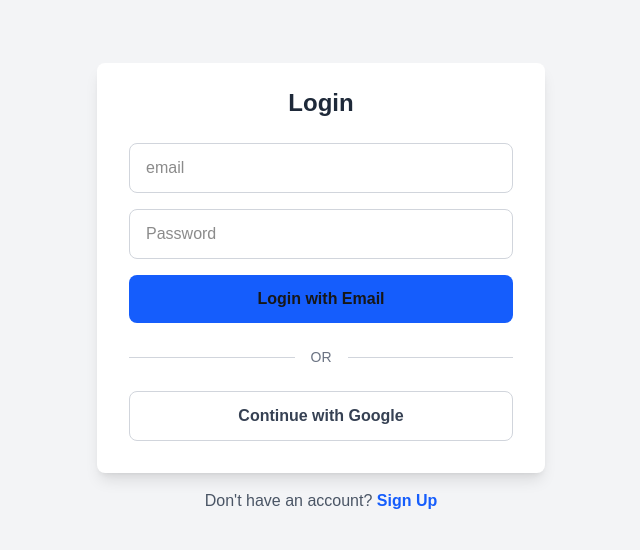
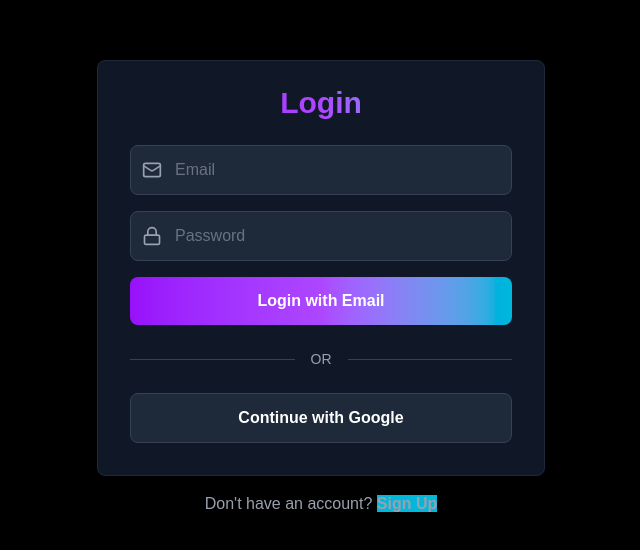
Before and after one commit to alfredscyriac/Receiptify, a Next.js app: page /login in a window 1280 px wide. Shown: the part 112-662 px from the top of the page, without its empty margins (319-959 px from the left). Built offline with nearby package versions, Linux system fonts and the light colour scheme; no server answers.

Commit message:
Update: Update UI and color scheme of authentication pages to match landing page

```diff
--- a/components/Auth/LoginForm.jsx
+++ b/components/Auth/LoginForm.jsx
@@ -1,6 +1,7 @@
 import { useState } from 'react'
 import { createClient } from '@/lib/utils/supabasecomp'
 import { useRouter } from 'next/router'
+import { Mail, Lock } from 'lucide-react'
 
 export default function LoginForm(){
     const [email, setEmail] = useState('')
@@ -47,31 +48,33 @@ export default function LoginForm(){
 
     return (
         <div className='w-full max-w-md mx-auto'>
-            <div className='bg-white shadow-lg rounded-lg px-8 pt-6 pb-8 mb-4'>
-                <h2 className='text-2xl font-bold text-center mb-6 text-gray-800'>
+            <div className='bg-gray-900 shadow-2xl rounded-lg px-8 pt-6 pb-8 mb-4 border border-gray-800'>
+                <h2 className='text-3xl font-bold text-center mb-6 bg-gradient-to-r from-purple-600 via-purple-500 to-cyan-500 bg-clip-text text-transparent'>
                     Login
                 </h2>
 
                 { error && (
-                    <div className='bg-red-100 border border-red-400 text-red-700 px-4 py-3 rounded mb-4'>
+                    <div className='bg-red-900/50 border border-red-500 text-red-200 px-4 py-3 rounded mb-4'>
                         {error}
                     </div>
                 )}
 
                 <form onSubmit={handleEmailLogin} className='space-y-4'>
-                    <div>
+                    <div className='relative'>
+                        <Mail className="absolute left-3 top-1/2 transform -translate-y-1/2 text-gray-400 w-5 h-5" />
                         <input
                             type="email"
-                            placeholder="email"
+                            placeholder="Email"
                             value={email}
                             onChange={(e) => setEmail(e.target.value)}
                             required
                             disabled={loading}
-                            className='w-full px-4 py-3 border border-gray-300 rounded-lg focus:outline-none focus:ring-2'
+                            className='w-full pl-11 pr-4 py-3 bg-gray-800 border border-gray-700 text-white rounded-lg focus:outline-none focus:ring-2 focus:ring-purple-500 focus:border-transparent disabled:bg-gray-700 disabled:cursor-not-allowed placeholder-gray-500'
                         />
                     </div>
 
-                    <div>
+                    <div className='relative'>
+                        <Lock className="absolute left-3 top-1/2 transform -translate-y-1/2 text-gray-400 w-5 h-5" />
                         <input
                             type="password"
                             placeholder="Password"
@@ -79,29 +82,29 @@ export default function LoginForm(){
                             onChange={(e) => setPassword(e.target.value)}
                             required
                             disabled={loading}
-                            className='w-full px-4 py-3 border border-gray-300 rounded-lg focus:outline-none focus:ring-2 focus:ring-blue-500 focus:border-transparent disabled:bg-gray-100 disabled:cursor-not-allowed'
+                            className='w-full pl-11 pr-4 py-3 bg-gray-800 border border-gray-700 text-white rounded-lg focus:outline-none focus:ring-2 focus:ring-purple-500 focus:border-transparent disabled:bg-gray-700 disabled:cursor-not-allowed placeholder-gray-500'
                         />
                     </div>
 
                     <button
                         type='submit'
                         disabled={loading}
-                        className='w-full bg-blue-600 hover:bg-blue-700 text-whte font-semibold py-3 px-4 rounded-lg transition duration-200 disabled:opacity-50 disabled:cursor-not-allowed'
+                        className='w-full bg-gradient-to-r from-purple-600 via-purple-500 to-cyan-500 hover:from-purple-700 hover:via-purple-600 hover:to-cyan-600 text-white font-semibold py-3 px-4 rounded-lg transition duration-200 disabled:opacity-50 disabled:cursor-not-allowed'
                     >
                         {loading ? 'Loading...' : 'Login with Email'}
                     </button>
                 </form>
 
                 <div className="flex items-center my-6">
-                    <div className="flex-grow border-t border-gray-300"></div>
-                    <span className="mx-4 text-gray-500 text-sm">OR</span>
-                    <div className="flex-grow border-t border-gray-300"></div>
+                    <div className="flex-grow border-t border-gray-700"></div>
+                    <span className="mx-4 text-gray-400 text-sm">OR</span>
+                    <div className="flex-grow border-t border-gray-700"></div>
                 </div>
 
                 <button
                     onClick={handleGoogleSignIn}
                     disabled={loading}
-                    className="w-full bg-white border border-gray-300 hover:bg-gray-50 text-gray-700 font-semibold py-3 px-4 rounded-lg transition duration-200 disabled:opacity-50 disabled:cursor-not-allowed flex  items-center justify-center gap-2"
+                    className="w-full bg-gray-800 border border-gray-700 hover:bg-gray-750 text-white font-semibold py-3 px-4 rounded-lg transition duration-200 disabled:opacity-50 disabled:cursor-not-allowed"
                 >
                     Continue with Google
                 </button>
--- a/components/Auth/SignUpForm.jsx
+++ b/components/Auth/SignUpForm.jsx
@@ -1,6 +1,7 @@
 import { useState } from "react";
 import { createClient } from "@/lib/utils/supabasecomp";
 import { useRouter } from "next/router";
+import { Mail, Lock } from "lucide-react";
 
 export default function SignUpForm() {
     const [email, setEmail] = useState('')
@@ -19,7 +20,7 @@ export default function SignUpForm() {
             email,
             password,
             options: {
-                emailsRedirectTo: `${window.location.origin}/auth/callback`,
+                emailRedirectTo: `${window.location.origin}/auth/callback`,
             }
         })
 
@@ -56,19 +57,20 @@ export default function SignUpForm() {
 
     return (
         <div className="w-full max-w-md mx-auto">
-            <div className="bg-white shadow-lg rounded-lg px-8 pt-6 pb-8 mb-4">
-                <h2 className="text-2xl font-bold text-center mb-6 text-gray-800">
+            <div className="bg-gray-900 shadow-2xl rounded-lg px-8 pt-6 pb-8 mb-4 border border-gray-800">
+                <h2 className="text-3xl font-bold text-center mb-6 bg-gradient-to-r from-purple-600 via-purple-500 to-cyan-500 bg-clip-text text-transparent">
                     Create an Account
                 </h2>
 
                 { error && (
-                    <div className="bg-red-100 border border-red-400 text-red-700 px-4 py-3 rounded mb-4">
+                    <div className="bg-red-900/50 border border-red-500 text-red-200 px-4 py-3 rounded mb-4">
                         {error}
                     </div>
                 )}
 
                 <form onSubmit={handleEmailSignUp} className="space-y-4">
-                    <div>
+                    <div className="relative">
+                        <Mail className="absolute left-3 top-1/2 transform -translate-y-1/2 text-gray-400 w-5 h-5" />
                         <input
                             type="email"
                             placeholder="Email"
@@ -76,11 +78,12 @@ export default function SignUpForm() {
                             onChange={(e) => setEmail(e.target.value)}
                             required
                             disabled={loading}
-                            className="w-full px-4 py-3 border border-gray-300 rounded-lg focus:outline-none focus:ring-2 focus:ring-blue-500 focus:border-transparent disabled:bg-gray-100 disabled:cursor-not-allowed"
+                            className="w-full pl-11 pr-4 py-3 bg-gray-800 border border-gray-700 text-white rounded-lg focus:outline-none focus:ring-2 focus:ring-purple-500 focus:border-transparent disabled:bg-gray-700 disabled:cursor-not-allowed placeholder-gray-500"
                         />
                     </div>
 
-                    <div>
+                    <div className="relative">
+                        <Lock className="absolute left-3 top-1/2 transform -translate-y-1/2 text-gray-400 w-5 h-5" />
                         <input
                             type="password"
                             placeholder="Password (min 6 characters)"
@@ -89,29 +92,29 @@ export default function SignUpForm() {
                             required
                             minLength={6}
                             disabled={loading}
-                            className="w-full px-4 py-3 border border-gray-300 rounded-lg focus:outline-none focus:ring-2 focus:ring-blue-500 focus:border-transparent disabled:bg-gray-100 disabled:cursor-not-allowed"
+                            className="w-full pl-11 pr-4 py-3 bg-gray-800 border border-gray-700 text-white rounded-lg focus:outline-none focus:ring-2 focus:ring-purple-500 focus:border-transparent disabled:bg-gray-700 disabled:cursor-not-allowed placeholder-gray-500"
                         />
                     </div>
 
                     <button
                         type="submit"
                         disabled={loading}
-                        className="w-full bg-blue-600 hover:bg-blue-700 text-white font-semibold py-3 px-4 rounded-lg transition duration-200 disabled:opacity-50 disabled:cursor-not-allowed"
+                        className="w-full bg-gradient-to-r from-purple-600 via-purple-500 to-cyan-500 hover:from-purple-700 hover:via-purple-600 hover:to-cyan-600 text-white font-semibold py-3 px-4 rounded-lg transition duration-200 disabled:opacity-50 disabled:cursor-not-allowed"
                     >
                         {loading ? 'Loading...' : "Sign Up"}
                     </button>
                 </form>
 
                 <div className="flex items-center my-6">
-                    <div className="flex-grow border-t border-gray-300"></div>
-                    <span className="mx-4 text-gray-500 text-sm">OR</span>
-                    <div className="flex-grow border-t border-gray-300"></div>
+                    <div className="flex-grow border-t border-gray-700"></div>
+                    <span className="mx-4 text-gray-400 text-sm">OR</span>
+                    <div className="flex-grow border-t border-gray-700"></div>
                 </div>
 
                 <button
                     onClick={handleGoogleSignIn}
-                disabled={loading}
-                className="w-full bg-white border border-gray-300 hover:bg-gray-50 text-gray-700 font-semibold py-3 px-4 rounded-lg transition duration-200 disabled:opacity-50 disabled:cursor-not-allowed flex items-center justify-center gap-2"
+                    disabled={loading}
+                    className="w-full bg-gray-800 border border-gray-700 hover:bg-gray-750 text-white font-semibold py-3 px-4 rounded-lg transition duration-200 disabled:opacity-50 disabled:cursor-not-allowed"
                 >
                     Continue with Google
                 </button>
--- a/pages/login.js
+++ b/pages/login.js
@@ -3,16 +3,15 @@ import Link from "next/link";
 
 export default function LoginPage(){
     return (
-        <div className="min-h-screen bg-gray-100 flex items-center justify-center py-12 px-4 sm:px-6 lg:px-8">
+        <div className="min-h-screen bg-black flex items-center justify-center py-12 px-4 sm:px-6 lg:px-8">
             <div className="max-w-md w-full">
                 <LoginForm/>
-                <p className="text-center text-gray-600 mt-4">
+                <p className="text-center text-gray-400 mt-4">
                     Don't have an account?{' '}
-                    <Link href="/signup" className="text-blue-600 hover:text-blue-700 font-semibold">
+                    <Link href="/signup" className="bg-cyan-500 hover:from-purple-700 hover:via-purple-600 hover:to-cyan-600 font-semibold">
                         Sign Up
                     </Link>
                 </p>
-
             </div>
         </div>
     )
--- a/pages/signup.js
+++ b/pages/signup.js
@@ -1,15 +1,14 @@
 import SignUpForm from "@/components/Auth/SignUpForm";
-import { Divide } from "lucide-react";
 import Link from "next/link";
 
 export default function SignUpPage() {
     return (
-        <div className="min-h-screen bg-gray-100 flex items-center justify-center py-12 px-4 sm:px-6 lg:px-8">
+        <div className="min-h-screen bg-black flex items-center justify-center py-12 px-4 sm:px-6 lg:px-8">
             <div className="max-w-md w-full">
                 <SignUpForm/>
-                <p className="text-center text-gray-600 mt-4">
+                <p className="text-center text-gray-400 mt-4">
                     Already have an account?{' '}
-                    <Link href="/login" className="text-blue-600 hover:text-blue-700 font-semibold">
+                    <Link href="/login" className="bg-cyan-500 hover:from-purple-700 hover:via-purple-600 hover:to-cyan-600 font-semibold">
                         Login
                     </Link>
                 </p>
```
